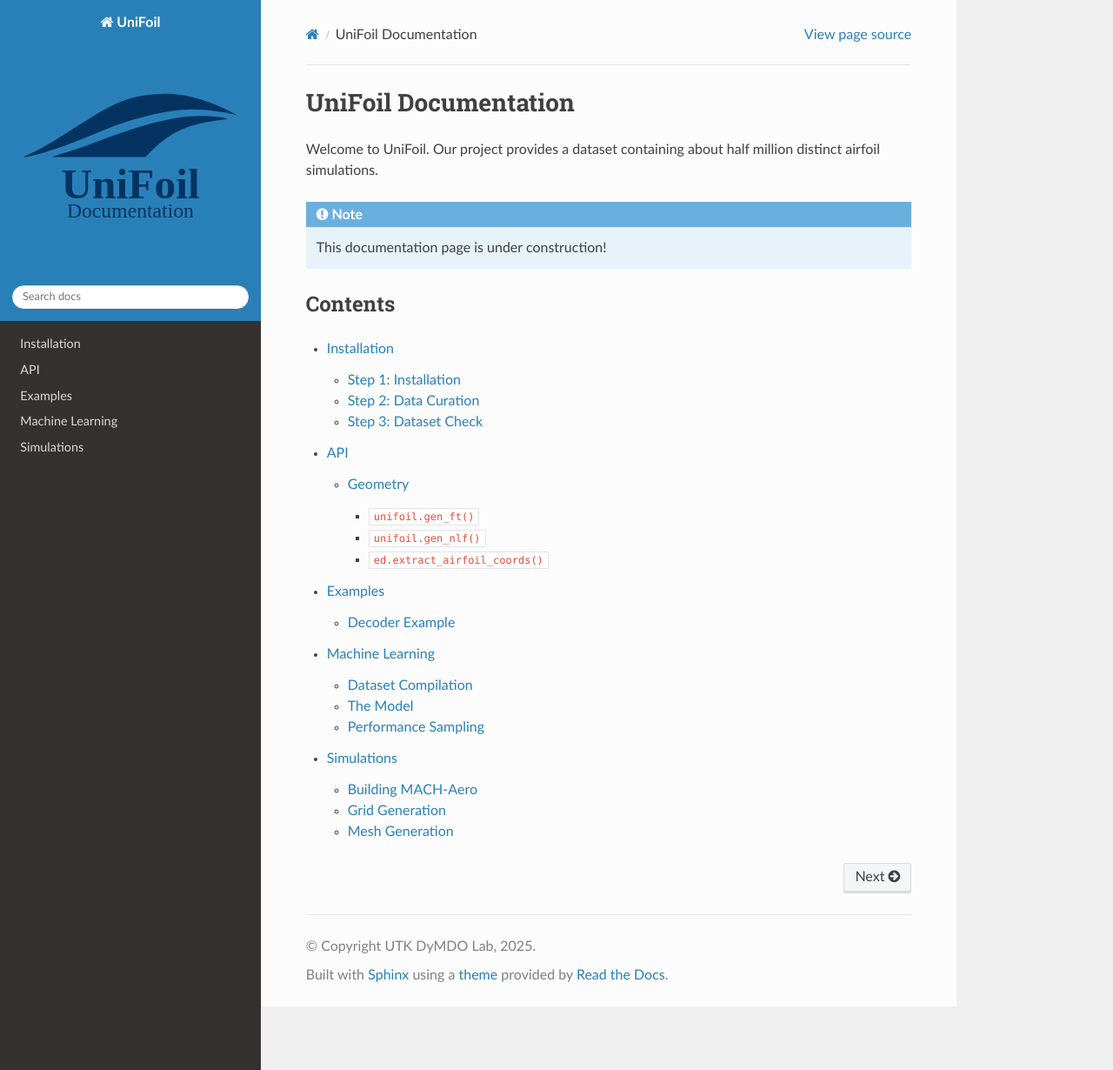
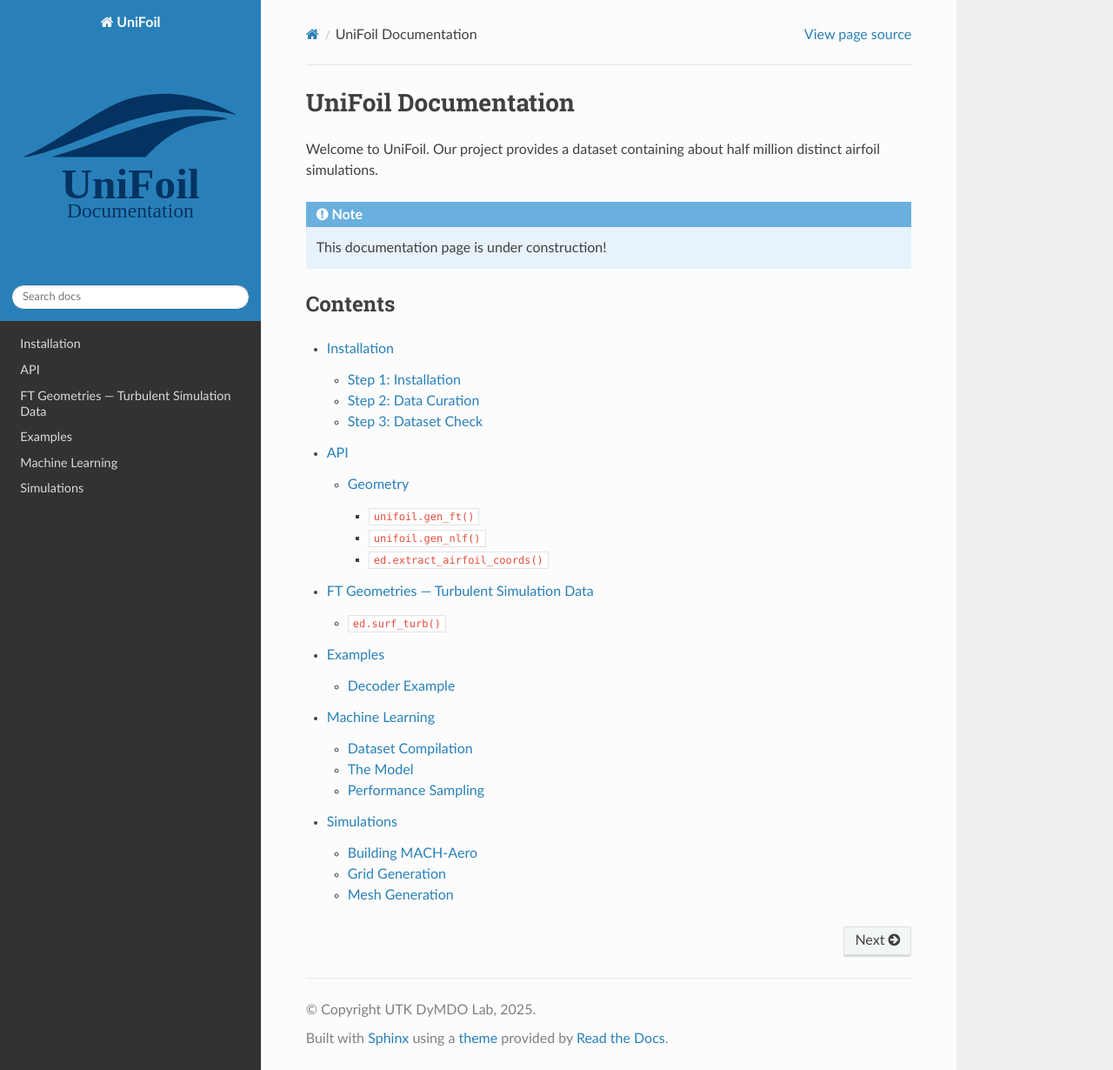
Before and after one commit to BenjaminMelanson/unifoilDocs, a Sphinx documentation site: the page built from docs/source/index.rst, in a window 1280 px wide and 1230 px high. Shown: the whole window at 87% size. Built offline with Sphinx 7.4.7 and the Read the Docs theme 3.1.0, drawn with Linux system fonts in a browser that asks for light colours; part of the change alters nothing that is shown.

```diff
--- a/docs/source/api.rst
+++ b/docs/source/api.rst
@@ -44,3 +44,73 @@ Geometry
    :type plot_flag: bool, optional
    :return: Tuple of arrays ``(x, y)`` representing the airfoil coordinates.
    :rtype: tuple of np.ndarray
+
+FT Geometries — Turbulent Simulation Data
+=========================================
+
+This section provides access to **surface flow-field quantities** obtained from the **Fully Turbulent (FT)** simulations within the UniFoil dataset.
+All operations under this section are handled through the method :py:meth:`ExtractData.surf_turb`.
+
+.. autosummary::
+   :toctree: generated
+
+
+.. py:method:: ed.surf_turb(airfoil_number, case_number=None, field_name=None, action=None, block_index=None, xlim=None, ylim=None, levels=200, cmap="viridis", overlay_airfoil=True, vel_component=None, Mach=None, AoA=None, Re=None, save_path=None)
+
+   Accesses and visualizes turbulent surface data for a given airfoil and case from the UniFoil dataset.
+
+   :param airfoil_number: Target airfoil number.
+   :type airfoil_number: int
+   :param case_number: Case number to analyze. If ``None``, the function automatically selects the nearest available case based on ``Mach``, ``AoA``, and ``Re``.
+   :type case_number: int, optional
+   :param field_name: Flow variable to extract or visualize.
+                      Supported values include ``"CoefPressure"``, ``"Mach"``, and ``"Velocity"``.
+   :type field_name: str, optional
+   :param vel_component: Component of velocity to visualize (used only when ``field_name="Velocity"``):
+                         ``'a'`` = |u| (magnitude),
+                         ``'b'`` = uₓ (x-component),
+                         ``'c'`` = u_y (y-component).
+   :type vel_component: str, optional
+   :param action: The operation to perform.
+                  Supported options are:
+
+                  - ``"display_structure"`` — print the CGNS file hierarchy.
+                  - ``"plot_field"`` — visualize a specified field variable.
+                  - ``"extract_xy_quantity"`` — extract and save surface field data to file.
+   :type action: str
+   :param block_index: CGNS block index to target (for mid-plane or surface selection).
+   :type block_index: int, optional
+   :param Mach: Freestream Mach number (used for nearest-case search if ``case_number=None``).
+   :type Mach: float, optional
+   :param AoA: Freestream angle of attack in degrees (used for nearest-case search).
+   :type AoA: float, optional
+   :param Re: Reynolds number (used for nearest-case search).
+   :type Re: float, optional
+   :param xlim: Tuple defining x-axis limits for plots.
+   :type xlim: tuple of float, optional
+   :param ylim: Tuple defining y-axis limits for plots.
+   :type ylim: tuple of float, optional
+   :param levels: Number of contour levels for plots. Default is ``200``.
+   :type levels: int, optional
+   :param cmap: Colormap used for visualization. Default is ``"viridis"``.
+   :type cmap: str, optional
+   :param overlay_airfoil: If ``True``, overlays the airfoil geometry outline on plots.
+   :type overlay_airfoil: bool, optional
+   :param save_path: File path to save extracted data when using ``action="extract_xy_quantity"``.
+   :type save_path: str, optional
+   :return: Depending on the action — either ``None`` (for visualization) or ``(x, y, q)`` arrays containing the extracted field data.
+   :rtype: None or tuple of np.ndarray
+
+   **Description of Common Use-Cases:**
+
+   - **Display CGNS structure:**
+     Shows the file hierarchy for the selected airfoil and case.
+
+   - **Plot scalar fields:**
+     Visualize ``CoefPressure`` (Cp), ``Mach``, or ``Velocity`` components at a given block index.
+
+   - **Extract numerical data:**
+     Retrieve ``(x, y, q)`` arrays for any scalar field and save them as ``.npz`` or ``.csv``.
+
+   - **Automatic case selection:**
+     When ``case_number=None``, the routine finds and uses the case closest to the requested ``Mach``, ``AoA``, and ``Re`` values.
```
